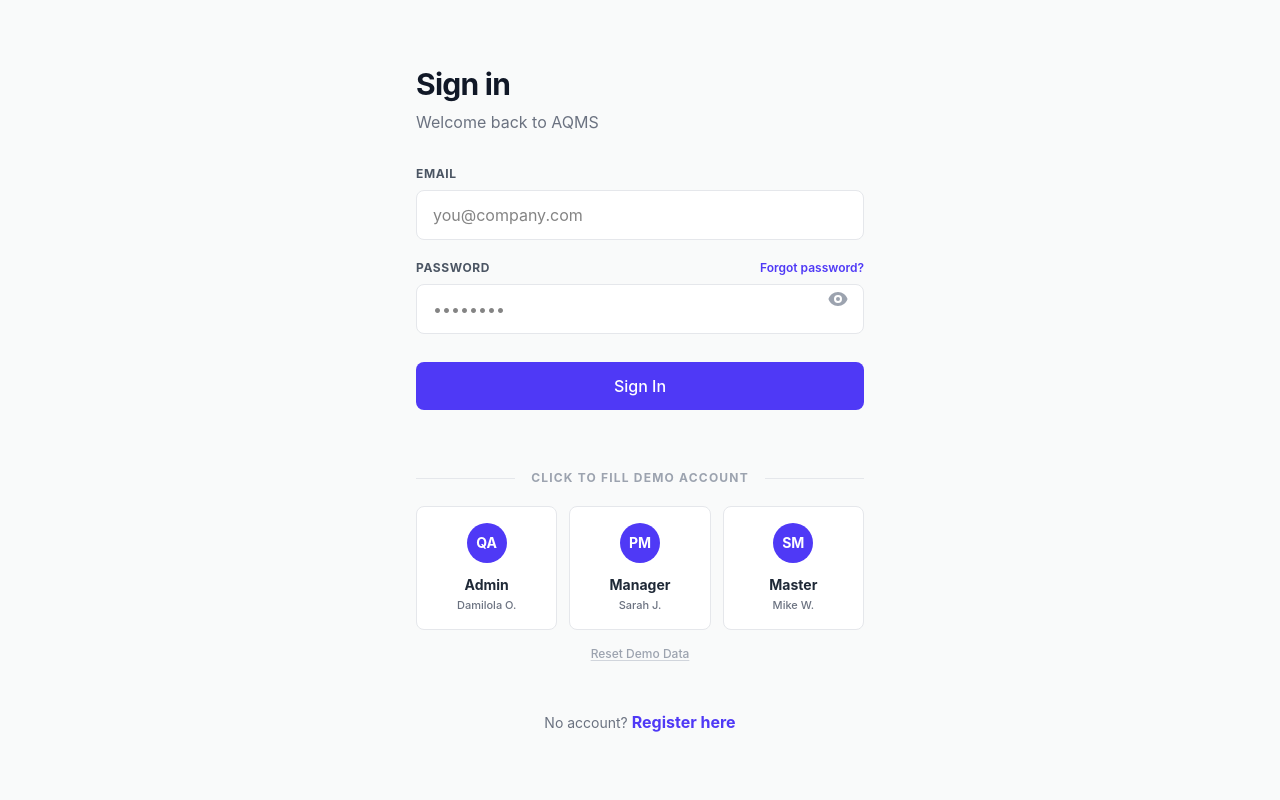
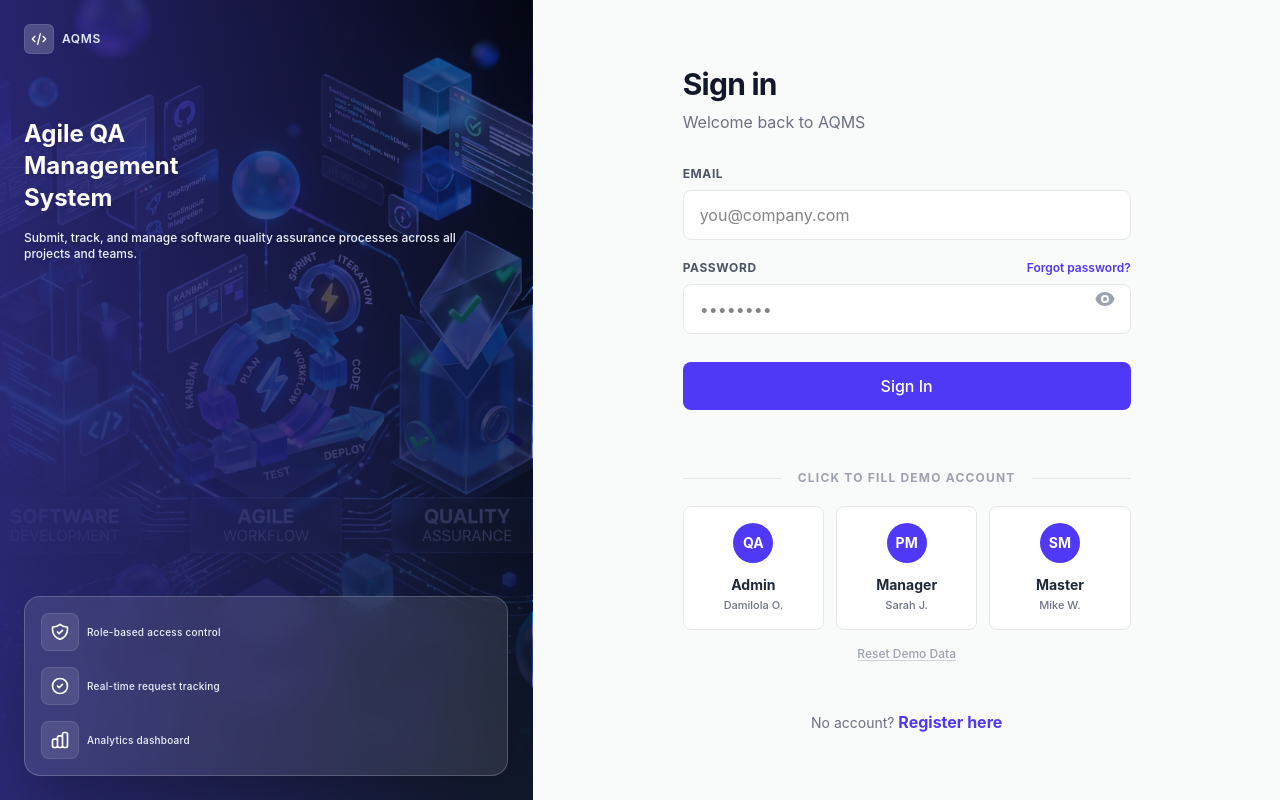
Before and after one commit to ProminenceFOD/agile_qa_management, a React (Vite) app: page / in a window 1280 px wide. Built offline with nearby package versions, Linux system fonts and the light colour scheme; no server answers.

Commit message:
feat: enforce always split screen on all widths for login hero

```diff
--- a/src/app/components/Login.tsx
+++ b/src/app/components/Login.tsx
@@ -109,57 +109,57 @@ export function Login({ onSwitchToSignup }: LoginProps) {
 
   return (
     <div className="min-h-screen flex font-sans">
-      {/* Left Pane - Hero Section */}
+      {/* Left Pane - Hero Section (Visible on all window sizes) */}
       <div
-        className="hidden md:flex md:w-5/12 text-white p-8 lg:p-12 flex-col justify-between relative bg-cover bg-center overflow-hidden"
+        className="flex w-5/12 text-white p-6 md:p-12 flex-col justify-between relative bg-cover bg-center overflow-hidden border-r border-indigo-900/10"
         style={{ backgroundImage: "url('/login_hero.png')" }}
       >
         {/* Dark/color overlays for readability */}
-        <div className="absolute inset-0 bg-indigo-900/60 mix-blend-multiply"></div>
+        <div className="absolute inset-0 bg-indigo-900/65 mix-blend-multiply"></div>
         <div className="absolute inset-0 bg-gradient-to-t from-gray-900 via-gray-900/40 to-transparent"></div>
         <div className="absolute inset-0 bg-gradient-to-r from-indigo-900/80 to-transparent"></div>
 
         {/* Content */}
         <div className="relative z-10">
-          <div className="flex items-center gap-2 mb-10 lg:mb-16 text-sm font-semibold tracking-wider text-indigo-100">
+          <div className="flex items-center gap-2 mb-8 md:mb-16 text-xs md:text-sm font-semibold tracking-wider text-indigo-100">
             <div className="bg-white/20 p-1.5 rounded backdrop-blur-sm border border-white/10 shadow-sm">
               <svg className="w-4 h-4 text-white" fill="none" stroke="currentColor" viewBox="0 0 24 24" xmlns="http://www.w3.org/2000/svg"><path strokeLinecap="round" strokeLinejoin="round" strokeWidth="2" d="M10 20l4-16m4 4l4 4-4 4M6 16l-4-4 4-4"></path></svg>
             </div>
             AQMS
           </div>
-          <h1 className="text-3xl lg:text-5xl font-bold mb-4 lg:mb-6 leading-tight text-white drop-shadow-lg">
+          <h1 className="text-2xl md:text-4xl lg:text-5xl font-bold mb-4 md:mb-6 leading-tight text-white drop-shadow-lg">
             Agile QA<br />Management<br />System
           </h1>
-          <p className="text-indigo-50 text-sm lg:text-lg max-w-md drop-shadow font-medium">
+          <p className="text-indigo-50 text-xs md:text-sm lg:text-lg max-w-md drop-shadow font-medium">
             Submit, track, and manage software quality assurance processes across all projects and teams.
           </p>
         </div>
 
         {/* Feature List in Glassmorphism Card */}
-        <div className="space-y-3 lg:space-y-4 text-indigo-50 text-xs lg:text-sm relative z-10 bg-white/10 p-5 lg:p-7 rounded-2xl backdrop-blur-md border border-white/20 shadow-2xl">
-          <div className="flex items-center gap-3 lg:gap-4">
-            <div className="bg-white/10 p-1.5 lg:p-2 rounded-lg border border-white/10">
-              <svg className="w-4 h-4 lg:w-5 lg:h-5 shrink-0 text-white" fill="none" stroke="currentColor" viewBox="0 0 24 24"><path strokeLinecap="round" strokeLinejoin="round" strokeWidth="2" d="M9 12l2 2 4-4m5.618-4.016A11.955 11.955 0 0112 2.944a11.955 11.955 0 01-8.618 3.04A12.02 12.02 0 003 9c0 5.591 3.824 10.29 9 11.622 5.176-1.332 9-6.03 9-11.622 0-1.042-.133-2.052-.382-3.016z"></path></svg>
+        <div className="space-y-2 md:space-y-4 text-indigo-50 text-[10px] md:text-xs lg:text-sm relative z-10 bg-white/10 p-4 md:p-6 lg:p-7 rounded-xl md:rounded-2xl backdrop-blur-md border border-white/20 shadow-2xl mt-4">
+          <div className="flex items-center gap-2 md:gap-4">
+            <div className="bg-white/10 p-1 md:p-2 rounded-lg border border-white/10 shrink-0">
+              <svg className="w-3.5 h-3.5 md:w-5 md:h-5 text-white" fill="none" stroke="currentColor" viewBox="0 0 24 24"><path strokeLinecap="round" strokeLinejoin="round" strokeWidth="2" d="M9 12l2 2 4-4m5.618-4.016A11.955 11.955 0 0112 2.944a11.955 11.955 0 01-8.618 3.04A12.02 12.02 0 003 9c0 5.591 3.824 10.29 9 11.622 5.176-1.332 9-6.03 9-11.622 0-1.042-.133-2.052-.382-3.016z"></path></svg>
             </div>
-            <span className="font-medium tracking-wide">Role-based access control for all user types</span>
+            <span className="font-medium tracking-wide">Role-based access control</span>
           </div>
-          <div className="flex items-center gap-3 lg:gap-4">
-            <div className="bg-white/10 p-1.5 lg:p-2 rounded-lg border border-white/10">
-              <svg className="w-4 h-4 lg:w-5 lg:h-5 shrink-0 text-white" fill="none" stroke="currentColor" viewBox="0 0 24 24"><path strokeLinecap="round" strokeLinejoin="round" strokeWidth="2" d="M9 12l2 2 4-4m6 2a9 9 0 11-18 0 9 9 0 0118 0z"></path></svg>
+          <div className="flex items-center gap-2 md:gap-4">
+            <div className="bg-white/10 p-1 md:p-2 rounded-lg border border-white/10 shrink-0">
+              <svg className="w-3.5 h-3.5 md:w-5 md:h-5 text-white" fill="none" stroke="currentColor" viewBox="0 0 24 24"><path strokeLinecap="round" strokeLinejoin="round" strokeWidth="2" d="M9 12l2 2 4-4m6 2a9 9 0 11-18 0 9 9 0 0118 0z"></path></svg>
             </div>
-            <span className="font-medium tracking-wide">Real-time request tracking with full audit trail</span>
+            <span className="font-medium tracking-wide">Real-time request tracking</span>
           </div>
-          <div className="flex items-center gap-3 lg:gap-4">
-            <div className="bg-white/10 p-1.5 lg:p-2 rounded-lg border border-white/10">
-              <svg className="w-4 h-4 lg:w-5 lg:h-5 shrink-0 text-white" fill="none" stroke="currentColor" viewBox="0 0 24 24"><path strokeLinecap="round" strokeLinejoin="round" strokeWidth="2" d="M9 19v-6a2 2 0 00-2-2H5a2 2 0 00-2 2v6a2 2 0 002 2h2a2 2 0 002-2zm0 0V9a2 2 0 012-2h2a2 2 0 012 2v10m-6 0a2 2 0 002 2h2a2 2 0 002-2m0 0V5a2 2 0 012-2h2a2 2 0 012 2v14a2 2 0 01-2 2h-2a2 2 0 01-2-2z"></path></svg>
+          <div className="flex items-center gap-2 md:gap-4">
+            <div className="bg-white/10 p-1 md:p-2 rounded-lg border border-white/10 shrink-0">
+              <svg className="w-3.5 h-3.5 md:w-5 md:h-5 text-white" fill="none" stroke="currentColor" viewBox="0 0 24 24"><path strokeLinecap="round" strokeLinejoin="round" strokeWidth="2" d="M9 19v-6a2 2 0 00-2-2H5a2 2 0 00-2 2v6a2 2 0 002 2h2a2 2 0 002-2zm0 0V9a2 2 0 012-2h2a2 2 0 012 2v10m-6 0a2 2 0 002 2h2a2 2 0 002-2m0 0V5a2 2 0 012-2h2a2 2 0 012 2v14a2 2 0 01-2 2h-2a2 2 0 01-2-2z"></path></svg>
             </div>
-            <span className="font-medium tracking-wide">Analytics dashboard and data export</span>
+            <span className="font-medium tracking-wide">Analytics dashboard</span>
           </div>
         </div>
       </div>
 
       {/* Right Pane */}
-      <div className="w-full md:w-7/12 bg-[#f9fafa] flex items-center justify-center p-6 sm:p-12 overflow-y-auto">
+      <div className="w-7/12 bg-[#f9fafa] flex items-center justify-center p-6 md:p-12 overflow-y-auto">
         <div className="w-full max-w-md">
           <div className="mb-8">
             <h2 className="text-3xl font-bold text-gray-900 mb-2 tracking-tight">Sign in</h2>
```
